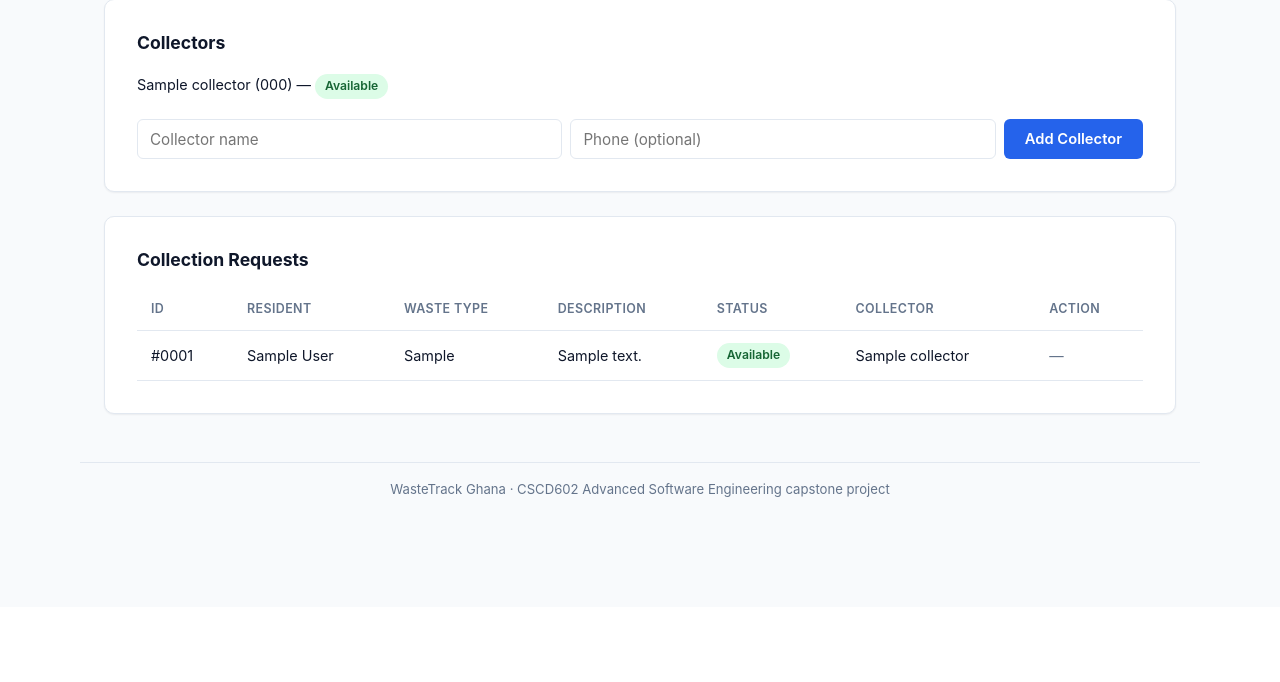
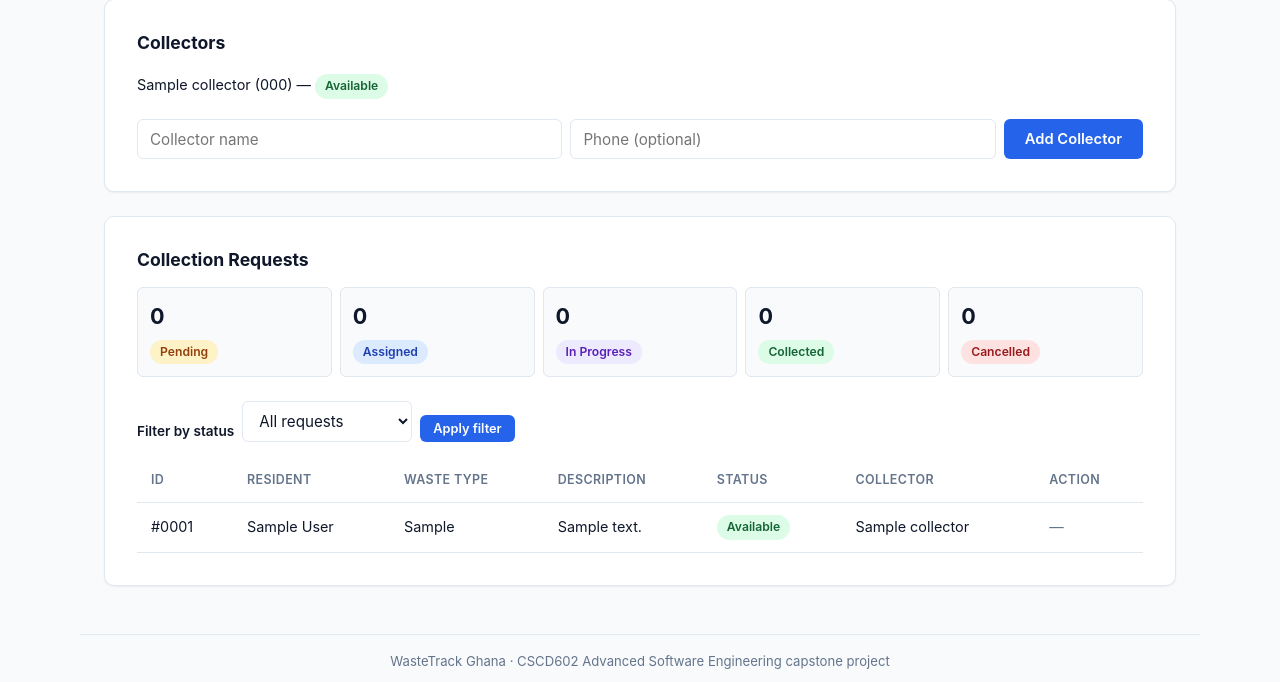
Before and after one commit to AttorJohn/CSCD602PROJECT, a Flask app: page /admin/ in a window 1280 px wide. Shown: the part 193-875 px from the top of the page. Before the commit the page ends 690 px from the top, so only its background shows below. Run offline with Flask 3, Linux system fonts and the light colour scheme; a user stored in the database is signed in; tables that the repository leaves empty hold one stand-in row (values such as "Sample post").

Commit message:
Added Filtering and statistics to admin dashboard

```diff
--- a/routes/admin.py
+++ b/routes/admin.py
@@ -8,7 +8,7 @@ request state diagram (Project Documentation, Section 3.4).
 from flask import Blueprint, render_template, request, redirect, url_for, flash
 from routes.decorators import admin_required
 from models import db
-from models.request import CollectionRequest
+from models.request import CollectionRequest, VALID_STATUSES
 from models.collector import Collector
 
 admin_bp = Blueprint("admin", __name__, url_prefix="/admin")
@@ -27,7 +27,20 @@ ALLOWED_TRANSITIONS = {
 @admin_bp.route("/")
 @admin_required
 def dashboard():
-    requests = CollectionRequest.query.order_by(CollectionRequest.created_at.desc()).all()
+    selected_status = request.args.get("status", "").strip().lower()
+    if selected_status not in VALID_STATUSES:
+        selected_status = ""
+
+    all_requests = CollectionRequest.query.order_by(CollectionRequest.created_at.desc()).all()
+    requests = (
+        [collection_request for collection_request in all_requests if collection_request.status == selected_status]
+        if selected_status
+        else all_requests
+    )
+    status_counts = {
+        status: sum(collection_request.status == status for collection_request in all_requests)
+        for status in VALID_STATUSES
+    }
     collectors = Collector.query.order_by(Collector.name).all()
     available_collectors = [collector for collector in collectors if collector.status == "available"]
     return render_template(
@@ -35,6 +48,9 @@ def dashboard():
         requests=requests,
         collectors=collectors,
         available_collectors=available_collectors,
+        status_counts=status_counts,
+        statuses=VALID_STATUSES,
+        selected_status=selected_status,
     )
 
 
--- a/static/css/style.css
+++ b/static/css/style.css
@@ -340,6 +340,12 @@ form textarea { resize: vertical; }
   padding: 5px 7px;
   font-size: 0.8rem;
 }
+.stats-grid { display: grid; grid-template-columns: repeat(5, minmax(100px, 1fr)); gap: var(--space-2); margin-bottom: var(--space-6); }
+.stat-card { display: flex; flex-direction: column; align-items: flex-start; gap: 6px; padding: var(--space-3); background: var(--color-bg); border: 1px solid var(--color-border); border-radius: var(--radius-sm); }
+.stat-count { font-size: 1.35rem; font-weight: 700; }
+.filter-form { display: flex; align-items: end; gap: var(--space-2); flex-wrap: wrap; margin-bottom: var(--space-4); }
+.filter-form label { margin: 0; }
+.filter-form select { width: auto; min-width: 170px; }
 .action-description { margin: 4px 0; color: var(--color-text-muted); font-size: 0.78rem; }
 .back-link { display: inline-block; margin-top: var(--space-3); font-size: 0.88rem; }
 .danger-zone { border-color: #fecaca; }
@@ -378,4 +384,5 @@ form textarea { resize: vertical; }
   .card { padding: var(--space-6); }
   .page-head { flex-direction: column; align-items: flex-start; }
   .row-form { display: flex; }
+  .stats-grid { grid-template-columns: repeat(2, 1fr); }
 }
--- a/templates/admin_dashboard.html
+++ b/templates/admin_dashboard.html
@@ -34,6 +34,28 @@
 
   <div class="card">
     <h2>Collection Requests</h2>
+    <div class="stats-grid" aria-label="Request status summary">
+      {% for status in statuses %}
+        <div class="stat-card">
+          <span class="stat-count">{{ status_counts[status] }}</span>
+          <span class="status status-{{ status }}">{{ status|replace("_", " ")|title }}</span>
+        </div>
+      {% endfor %}
+    </div>
+
+    <form method="get" action="{{ url_for('admin.dashboard') }}" class="filter-form">
+      <label for="status-filter">Filter by status</label>
+      <select id="status-filter" name="status">
+        <option value="">All requests</option>
+        {% for status in statuses %}
+          <option value="{{ status }}" {% if selected_status == status %}selected{% endif %}>{{ status|replace("_", " ")|title }}</option>
+        {% endfor %}
+      </select>
+      <button type="submit" class="btn btn-sm btn-primary">Apply filter</button>
+      {% if selected_status %}
+        <a href="{{ url_for('admin.dashboard') }}" class="btn btn-sm btn-outline">Clear filter</a>
+      {% endif %}
+    </form>
 
     {% if requests %}
       <div class="table-responsive">
@@ -51,7 +73,7 @@
           </thead>
           <tbody>
             {% for r in requests %}
-              <tr>
+              <tr data-request-status="{{ r.status }}">
                 <td>#{{ "%04d"|format(r.id) }}</td>
                 <td>{{ r.resident.name }}</td>
                 <td>{{ r.waste_type|capitalize }}</td>
```
Also changed, not shown: routes/resident.py (+18 -0 lines), templates/dashboard.html (+11 -0 lines), tests/test_admin.py (+31 -0 lines), tests/test_requests.py (+29 -0 lines), 6 other files.
